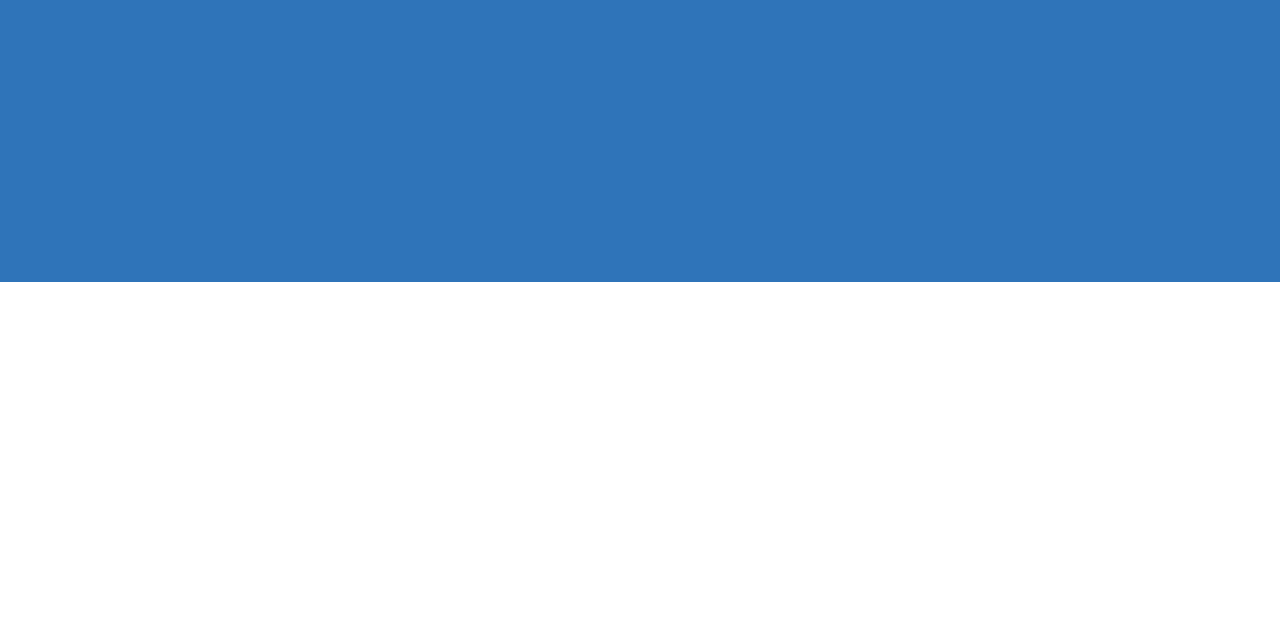
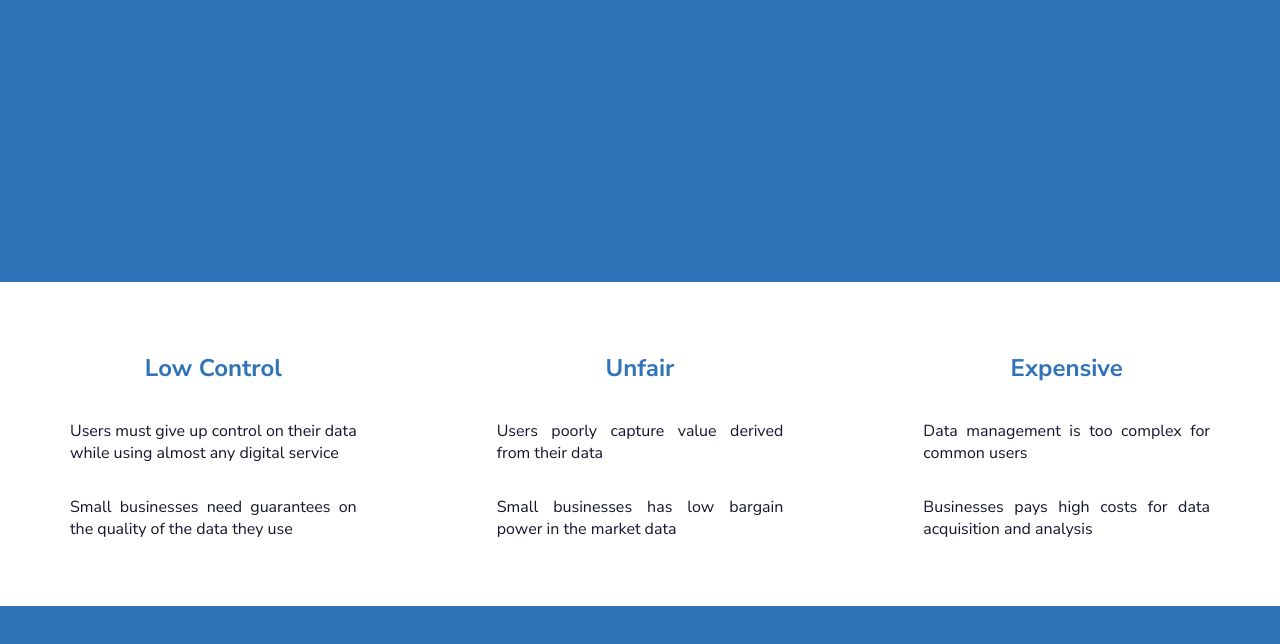
Before and after one commit to pizzmile/daflow, a plain HTML site: page index.html in a window 1280 px wide. Shown: the part 474-1118 px from the top of the page. Drawn offline with nearby package versions, Linux system fonts and the light colour scheme.

Commit message:
problems

```diff
--- a/css/style.css
+++ b/css/style.css
@@ -54,9 +54,18 @@ body {
 .w50 {
     width: 50%;
 }
+.w30 {
+    width: 30%;
+}
 
 .h100 {
     height: 100%;
+}
+.h50 {
+    height: 50%;
+}
+.h30 {
+    height: 30%;
 }
 
 .bg-primary {
@@ -70,6 +79,12 @@ body {
 }
 .txt-white {
     color: white;
+}
+.txt-primary {
+    color: var(--primary);
+}
+.txt-dark {
+    color: var(--dark);
 }
 
 a.btn {
--- a/index.html
+++ b/index.html
@@ -58,8 +58,26 @@
         </header>
 
         <!-- Problem -->
-        <section style="height: 100vh;">
-
+        <section class="w100">
+            <div class="w100 col aln-center jst-center">
+                <div class="w100 row aln-center jst-center" style="padding: 50px 0">
+                    <div class="col w30 aln-center jst-center" style="padding: 0 70px">
+                        <h1 class="txt-primary">Low Control</h1>
+                        <p class="txt-dark" style="text-align: justify;">Users must give up control on their data while using almost any digital service</p>
+                        <p class="txt-dark" style="text-align: justify;">Small businesses need guarantees on the quality of the data they use</p>
+                    </div>
+                    <div class="col w30 aln-center jst-center" style="padding: 0 70px">
+                        <h1 class="txt-primary">Unfair</h1>
+                        <p class="txt-dark" style="text-align: justify;">Users poorly capture value derived from their data</p>
+                        <p class="txt-dark" style="text-align: justify;">Small businesses has low bargain power in the market data</p>
+                    </div>
+                    <div class="col w30 aln-center jst-center" style="padding: 0 70px">
+                        <h1 class="txt-primary">Expensive</h1>
+                        <p class="txt-dark" style="text-align: justify;">Data management is too complex for common users</p>
+                        <p class="txt-dark" style="text-align: justify;">Businesses pays high costs for data acquisition and analysis</p>
+                    </div>
+                </div>
+            </div>
         </section>
 
         <!-- Solution -->
```
